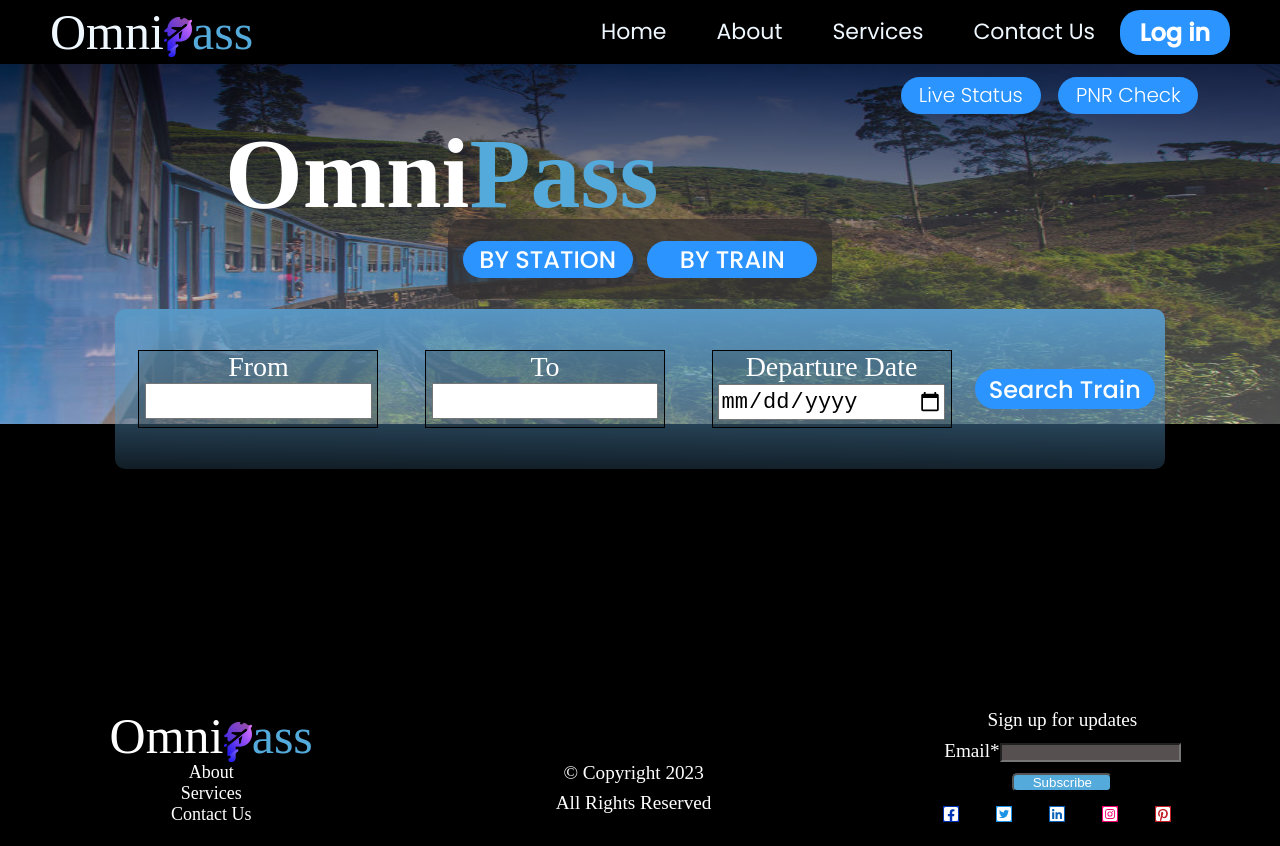
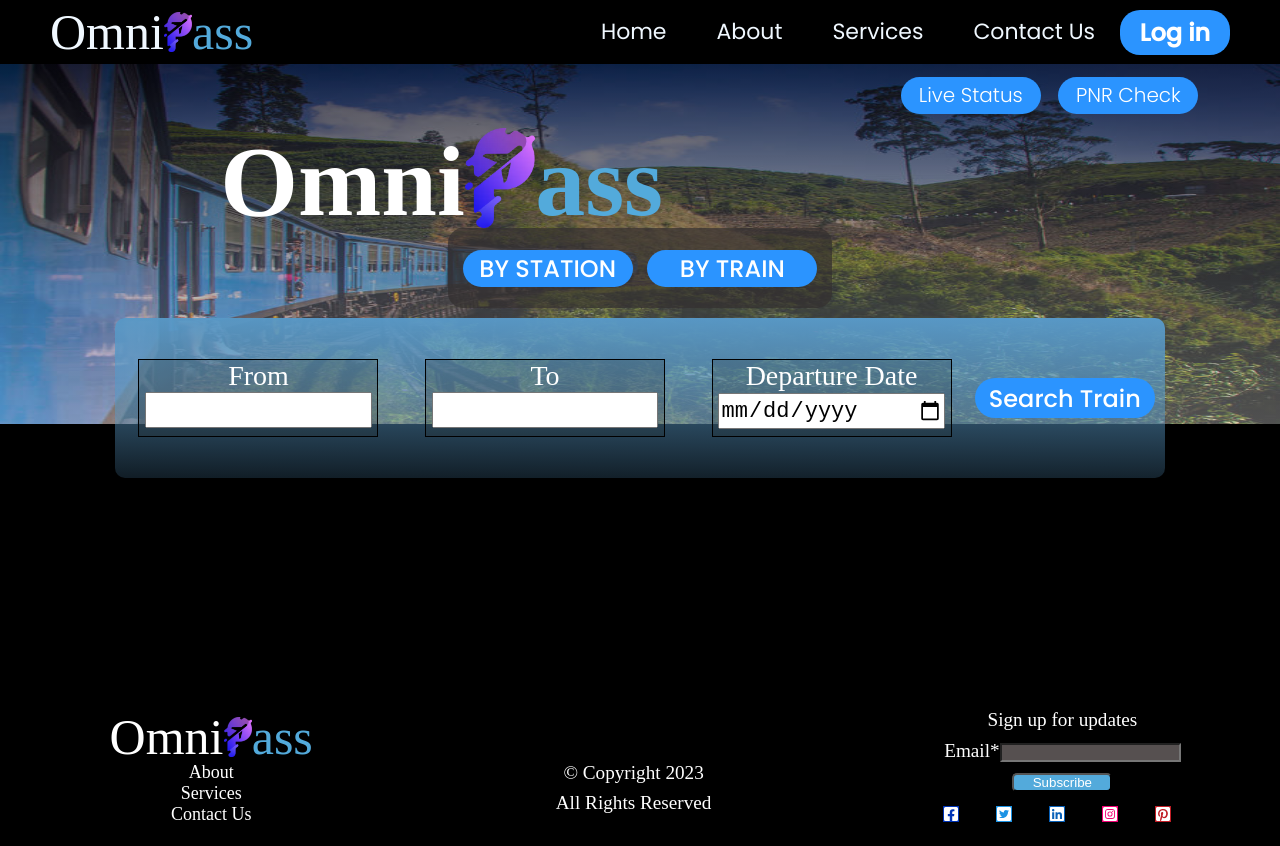
Before and after one commit to Sajal-Khawas8/OmniPass-AllInOneTicketBooking, a React (Vite) app: page /train in a window 1280 px wide. Built offline with nearby package versions, Linux system fonts and the light colour scheme; a web font is replaced by a local one.

Commit message:
Linked Coming soon page, fixed the position of logo and Added Title

```diff
--- a/index.html
+++ b/index.html
@@ -6,7 +6,7 @@
     <link rel="shortcut icon" href="./src/images/AppLogo.webp" type="image/x-icon">
     <meta name="viewport" content="width=device-width, initial-scale=1.0" />
     <meta name="description" content="OmniPass is a Graduation Computer Science Project for Bachelor's of Computer Applications (BCA). This is an API based project made using React and NodeJS. Razorpay payment gateway is integrated with this app. Nodemailer is used for sending the invoice to user after payment is done (Captured) via email. Auth0 is used for user login and authentication. OmniPass is an All in One Ticket Booking Platform. You can book your Train Tickets, Book Flight Tickets, Book Hotel Rooms, Book Bus Tickets, Book Metro Tickets, and Book Movie Tickets or Cinema Tickets. You can also check Live Train Running Status on OmniPass. You can also check Details of your PNR Number. All the Train Data on OmniPass is fetched from IRCTC API available on RapidAPI. Other APIs used in this app are also from RapidAPI. This app doesn't actually books tickets rather it shows real time data of trains, flights etc." />
-    <title>Project</title>
+    <title>OmniPass - All in One Ticket Booking Platform | Book Train Tickets | Check Train Live Status | Check PNR Status | Book Flight Tickets | Book Metro Tickets | Book Bus Tickets | Book Hotel Rooms | Book Movie/Cinema Tickets | BCA Final Year Project | Computer Science Final Year Project </title>
   </head>
   <body>
     <div id="root"></div>
--- a/src/App.jsx
+++ b/src/App.jsx
@@ -21,7 +21,11 @@ function App() {
           <Route path='/train' element={<Train />}></Route>
           <Route path='/trainLiveStatus' element={<LiveStatus />}></Route>
           <Route path='/trainPnrStatus' element={<Pnr />}></Route>
+          <Route path='/flight' element={<ComingSoon />}></Route>
+          <Route path='/hotel' element={<ComingSoon />}></Route>
+          <Route path='/metro' element={<ComingSoon />}></Route>
           <Route path='/bus' element={<ComingSoon />}></Route>
+          <Route path='/movie' element={<ComingSoon />}></Route>
 
         </Routes>
 
--- a/src/components/jsx/Footer.jsx
+++ b/src/components/jsx/Footer.jsx
@@ -15,7 +15,7 @@ export default function Footer() {
                             <img
                                 src='../../src/images/AppLogo.webp'
                                 alt="P"
-                                style={{ verticalAlign: "middle", height: "0.8em", width: "auto" }}
+                                style={{ verticalAlign: "-3px", height: "0.8em", width: "auto" }}
                             />
                             {"Pass".slice(1)}
                         </span>
--- a/src/components/jsx/Navbar.jsx
+++ b/src/components/jsx/Navbar.jsx
@@ -15,13 +15,12 @@ export default function Navbar() {
         <header>
             <div className="head">
                 Omni<span>
-                    {"Pass".slice(4)}
                     <img
                         src='../../src/images/AppLogo.webp'
                         alt="P"
-                        style={{ verticalAlign: "middle", height: "0.8em", width: "auto" }}
+                        style={{ verticalAlign: "-3px", height: "0.8em", width: "auto" }}
                     />
-                    {"Pass".slice(1)}
+                    ass
                 </span>
 
             </div>
--- a/src/pages/jsx/Home.jsx
+++ b/src/pages/jsx/Home.jsx
@@ -7,13 +7,12 @@ export default function Home() {
         <>
             <div className="home">
                 <h1>Omni<span>
-                    {"Pass".slice(4)}
                     <img
                         src='../../src/images/AppLogo.webp'
                         alt="P"
-                        style={{ verticalAlign: "middle", height: "1em", width: "auto" }}
+                        style={{ verticalAlign: "-13px", height: "1em", width: "auto" }}
                     />
-                    {"Pass".slice(1)}
+                    ass
                 </span></h1>
                 <p className="slogan">Choose the route, we'll pave the way</p>
                 <p>Book your tickets today without paying any extra charges!!!</p>
@@ -28,16 +27,22 @@ export default function Home() {
                         </Link>
                     </div>
                     <div className="card">
+                        <Link to="/flight">
                             <img src="./src/images/flight.webp" alt="" />
                             <p>All you need is a passport, plane ticket and positive vibe. So get your Flight ticket ASAP and Find the joy in the journey... Book Now!!! </p>
+                        </Link>
                     </div>
                     <div className="card">
+                        <Link to="/hotel">
                             <img src="./src/images/hotel.png" alt="" />
                             <p>It's never too early to book a staycation. Give yourself the gift of restfull night.Book your weekend staycation Now!</p>
+                        </Link>
                     </div>
                     <div className="card">
+                        <Link to="/metro">
                             <img src="./src/images/metro.png" alt="" />
                             <p>Infinite eyes, a million words,a potpourre of vibes- Metro can never be boring. Grab your Metro tickets Really Quick!! Book Today!</p>
+                        </Link>
                     </div>
                     <div className="card">
                         <Link to="/bus">
@@ -46,8 +51,10 @@ export default function Home() {
                         </Link>
                     </div>
                     <div className="card">
+                        <Link to="/movie">
                             <img src="./src/images/movie.png" alt="" />
-                        <p>  Can't stop, won't stop watching movie. Experience the story, on the big screen. Get your tickets, see the flicks! BOOk NOW..</p>
+                            <p>Can't stop, won't stop watching movie. Experience the story, on the big screen. Get your tickets, see the flicks! BOOk NOW..</p>
+                        </Link>
                     </div>
                 </div>
             </div>
--- a/src/pages/jsx/Train.jsx
+++ b/src/pages/jsx/Train.jsx
@@ -223,7 +223,14 @@ export default function Train() {
                     <Link to='/trainLiveStatus'><Button className='active' content="Live Status" style={{ width: '140px', height: '37px', fontSize: '20px', fontWeight: '300' }}> Live Status</Button></Link>
                     <Link to='/trainPnrStatus'><Button className='active' content="PNR Check" style={{ width: '140px', height: '37px', fontSize: '20px', fontWeight: '300' }}> PNR Check</Button></Link>
                 </div>
-                <div className='head'><h1>Omni<span>Pass</span></h1></div>
+                <div className='head'><h1>Omni<span>
+                    <img
+                        src='../../src/images/AppLogo.webp'
+                        alt="P"
+                        style={{ verticalAlign: "-13px", height: "1em", width: "auto" }}
+                    />
+                    ass
+                </span></h1></div>
                 <div className="button2">
                     <Button className='active' content="BY STATION" style={{ width: '170px', height: '37px', fontWeight: '500' }} onClick={() => setSearchMethod("station")}> BY STATION</Button>
                     <Button className='active' content="BY TRAIN" style={{ width: '170px', height: '37px', fontWeight: '500' }} onClick={() => setSearchMethod("train")}> BY TRAIN</Button>
```
Lines whose indentation alone changed are shown as unchanged.
